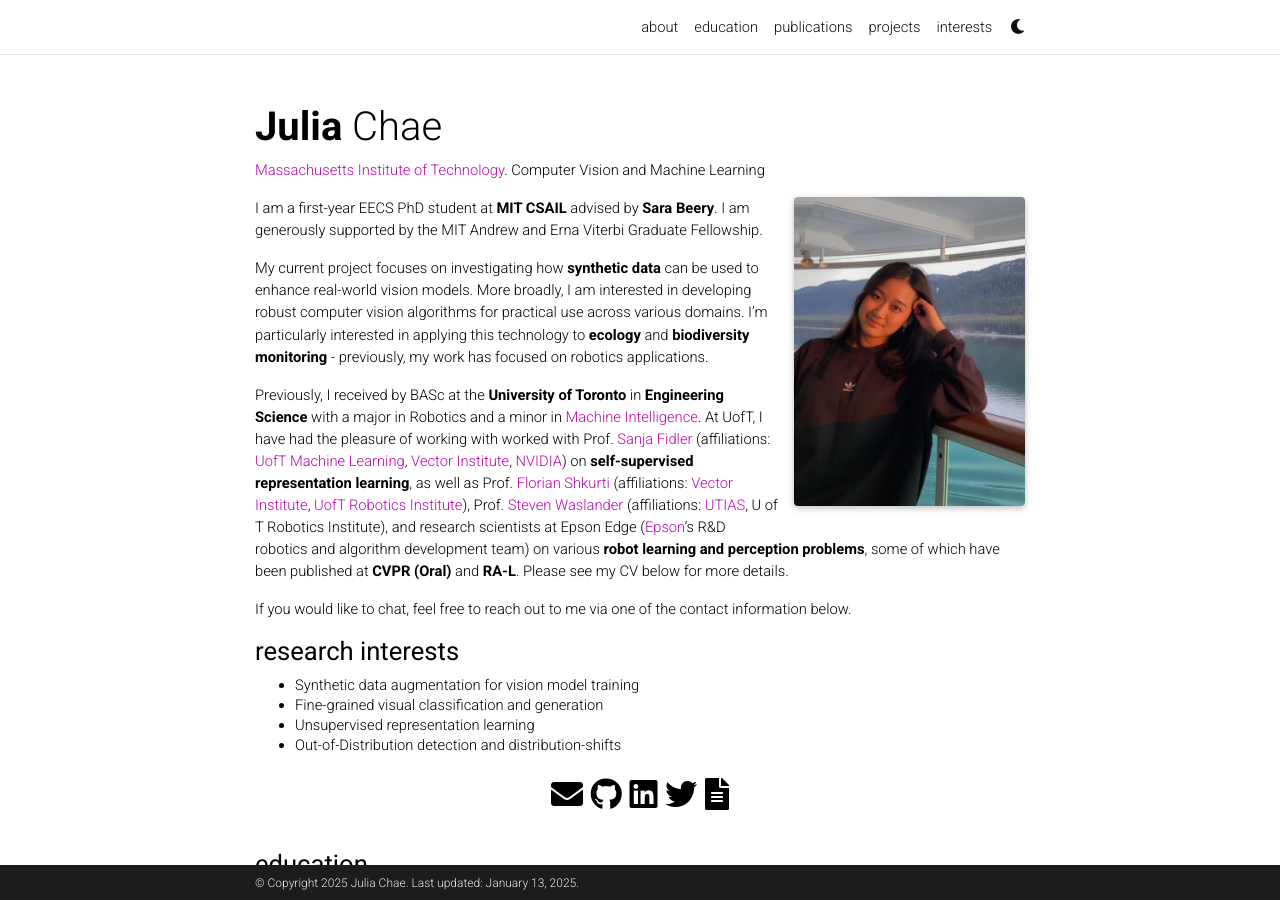
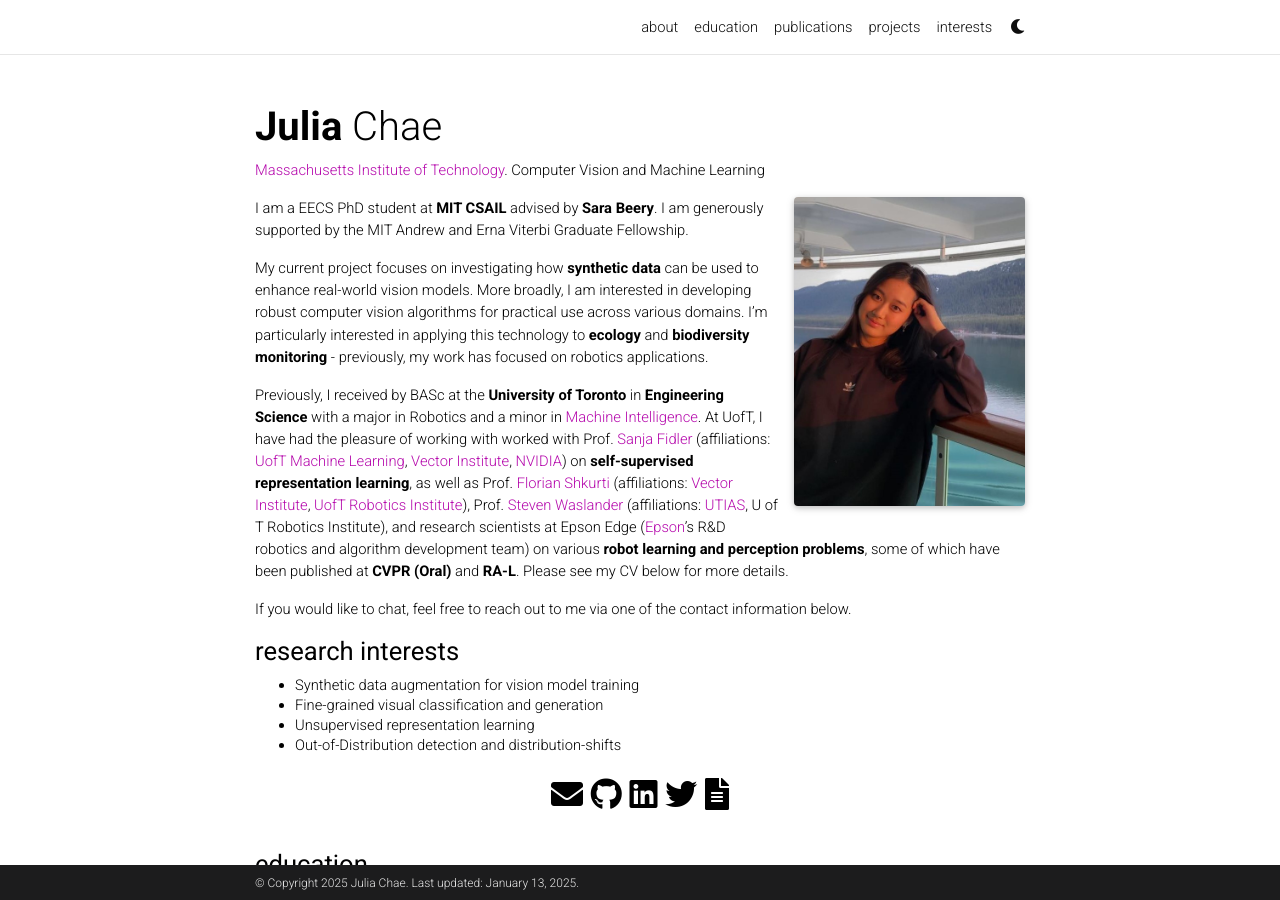
Before and after one commit to JuliaChae/JuliaChae.github.io, a Jekyll site: the page built from _pages/about.md, in a window 1280 px wide and 900 px high. Built offline with Jekyll 4.4.1, drawn with Linux system fonts in a browser that asks for light colours; full-size pictures stand in for the smaller copies a plugin makes; comment, search, counter and statistics services are not loaded; a style sheet for code colours, icons or effects is not loaded.

```diff
--- a/_config.yml
+++ b/_config.yml
@@ -6,9 +6,9 @@ title: blank # the website title (if blank, full name will be used instead)
 first_name: Julia
 middle_name:
 last_name: Chae
-email: nayoung.chae@mail.utoronto.ca
+email: chaenayo@mit.edu
 description: > # the ">" symbol means to ignore newlines until "footer_text:"
-  Robotics student at the University of Toronto.
+  PhD Student at Massachusetts Institute of Technology
 footer_text: >
 keywords:   # add your own keywords or leave empty
 lang: en # the language of your site (for example: en, fr, cn, ru, etc.)
--- a/_includes/social.html
+++ b/_includes/social.html
@@ -15,4 +15,4 @@
 {% if site.keybase_username %}<a href="https://keybase.io/{{ site.keybase_username }}" target="_blank" title="Keybase"><i class="fab fa-keybase"></i></a>{% endif %}
 {% if site.gitlab_username %}<a href="https://gitlab.com/{{ site.gitlab_username }}" target="_blank" title="GitLab"><i class="fab fa-gitlab"></i></a>{% endif %}
 {% if site.dblp_url %}<a href="{{ site.dblp_url }}" target="_blank" title="DBLP"><i class="ai ai-dblp"></i></a>{% endif %}
-<a href="assets/pdf/JuliaChae_CV_Jan2022.pdf" style="color:black"><i class="fas fa-file-alt"></i></a>
+<a href="assets/pdf/JuliaChae_CV_Jan25.pdf" style="color:black"><i class="fas fa-file-alt"></i></a>
--- a/_pages/about.md
+++ b/_pages/about.md
@@ -21,7 +21,7 @@ misc: true
 # selected_papers: true # includes a list of papers marked as "selected={true}"
 # social: true  # includes social icons at the bottom of the page
 ---
-I am a first-year EECS PhD student at [**MIT CSAIL**](https://www.csail.mit.edu/) advised by [**Sara Beery**](https://beerys.github.io/). I am generously supported by the MIT Andrew and Erna Viterbi Graduate Fellowship.
+I am a EECS PhD student at [**MIT CSAIL**](https://www.csail.mit.edu/) advised by [**Sara Beery**](https://beerys.github.io/). I am generously supported by the MIT Andrew and Erna Viterbi Graduate Fellowship.
 
 My current project focuses on investigating how **synthetic data** can be used to enhance real-world vision models. More broadly, I am interested in developing robust computer vision algorithms for practical use across various domains. I'm particularly interested in applying this technology to **ecology** and **biodiversity monitoring** - previously, my work has focused on robotics applications.
 
```
Also changed, not shown: 1 other file.
